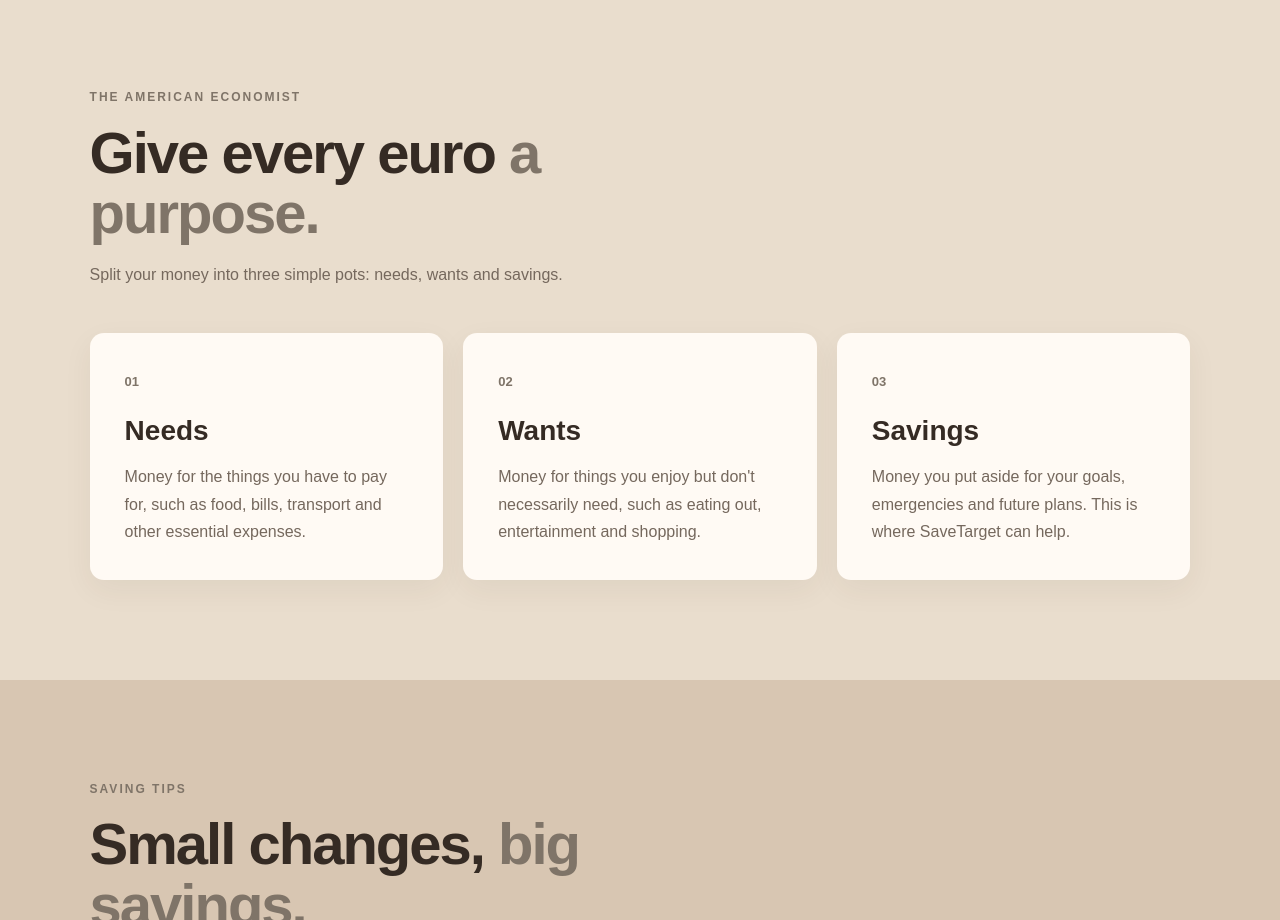
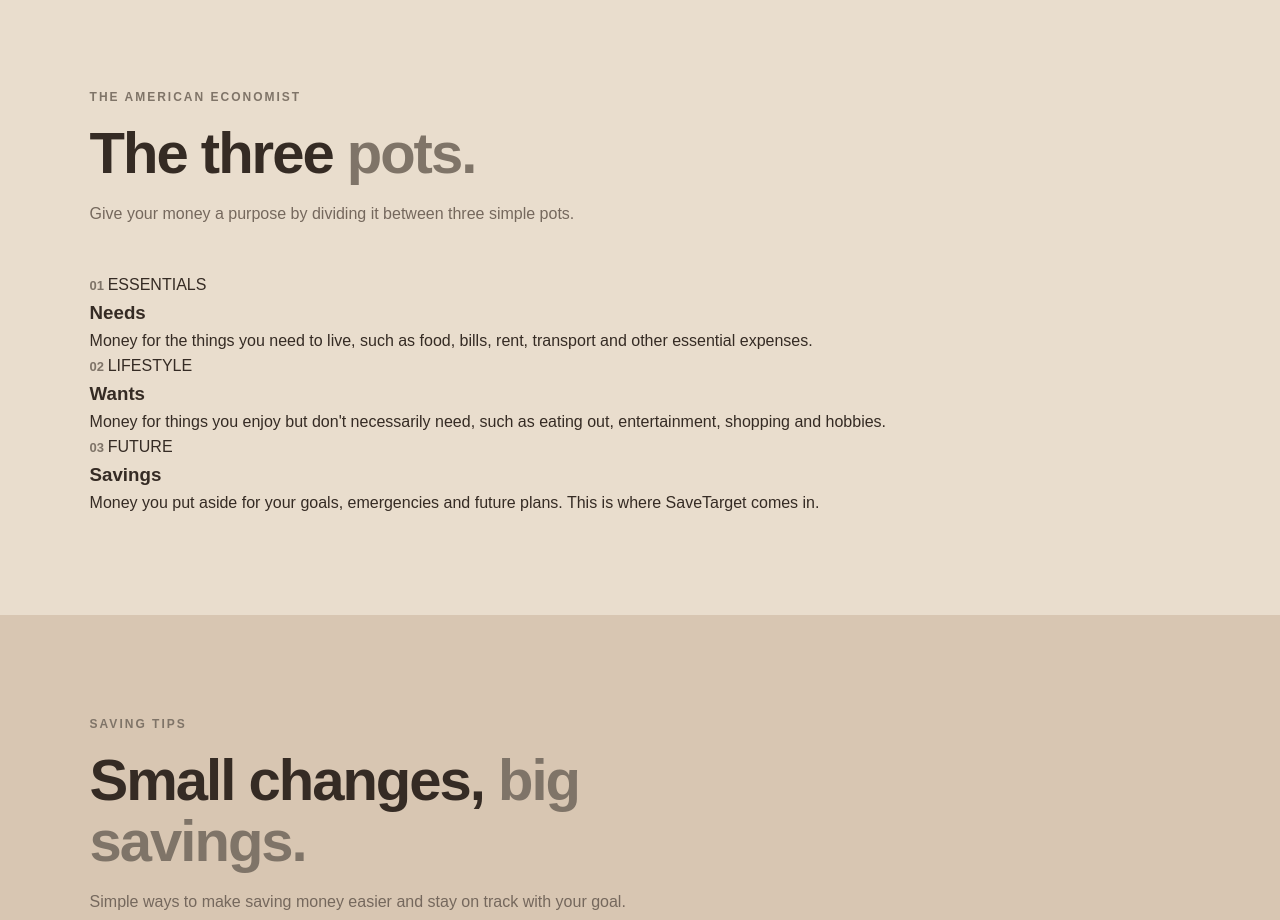
Before and after one commit to nicofluni-a11y/SaveTarget, a plain HTML site: page index.html in a window 1280 px wide. Shown: the part 3480-4400 px from the top of the page. Drawn offline with Linux system fonts and the light colour scheme.

Commit message:
Update index.html

```diff
--- a/index.html
+++ b/index.html
@@ -564,49 +564,65 @@
         </p>
 
         <h2>
-                Give every euro
-                <span>a purpose.</span>
+            The three
+            <span>pots.</span>
         </h2>
 
         <p>
-                Split your money into three simple pots:
-                needs, wants and savings.
+            Give your money a purpose by dividing it
+            between three simple pots.
         </p>
 
     </div>
 
 
-        <div class="three-pots-grid">
+    <div class="pot-grid">
 
 
-            <!-- NEEDS -->
+        <!-- POT 1 -->
 
-            <div class="pot-card">
+        <div class="pot">
+
+            <div class="pot-top">
 
                 <span class="pot-number">
                     01
                 </span>
+
+                <span class="pot-label">
+                    ESSENTIALS
+                </span>
+
+            </div>
 
             <h3>
                 Needs
             </h3>
 
             <p>
-                    Money for the things you have to pay
-                    for, such as food, bills, transport and
+                Money for the things you need to live,
+                such as food, bills, rent, transport and
                 other essential expenses.
             </p>
 
         </div>
 
 
-            <!-- WANTS -->
+        <!-- POT 2 -->
 
-            <div class="pot-card">
+        <div class="pot">
+
+            <div class="pot-top">
 
                 <span class="pot-number">
                     02
                 </span>
+
+                <span class="pot-label">
+                    LIFESTYLE
+                </span>
+
+            </div>
 
             <h3>
                 Wants
@@ -615,19 +631,27 @@
             <p>
                 Money for things you enjoy but don't
                 necessarily need, such as eating out,
-                    entertainment and shopping.
+                entertainment, shopping and hobbies.
             </p>
 
         </div>
 
 
-            <!-- SAVINGS -->
+        <!-- POT 3 -->
 
-            <div class="pot-card">
+        <div class="pot">
+
+            <div class="pot-top">
 
                 <span class="pot-number">
                     03
                 </span>
+
+                <span class="pot-label">
+                    FUTURE
+                </span>
+
+            </div>
 
             <h3>
                 Savings
@@ -636,7 +660,7 @@
             <p>
                 Money you put aside for your goals,
                 emergencies and future plans. This is
-                    where SaveTarget can help.
+                where SaveTarget comes in.
             </p>
 
         </div>
```
Lines whose indentation alone changed are shown as unchanged.
